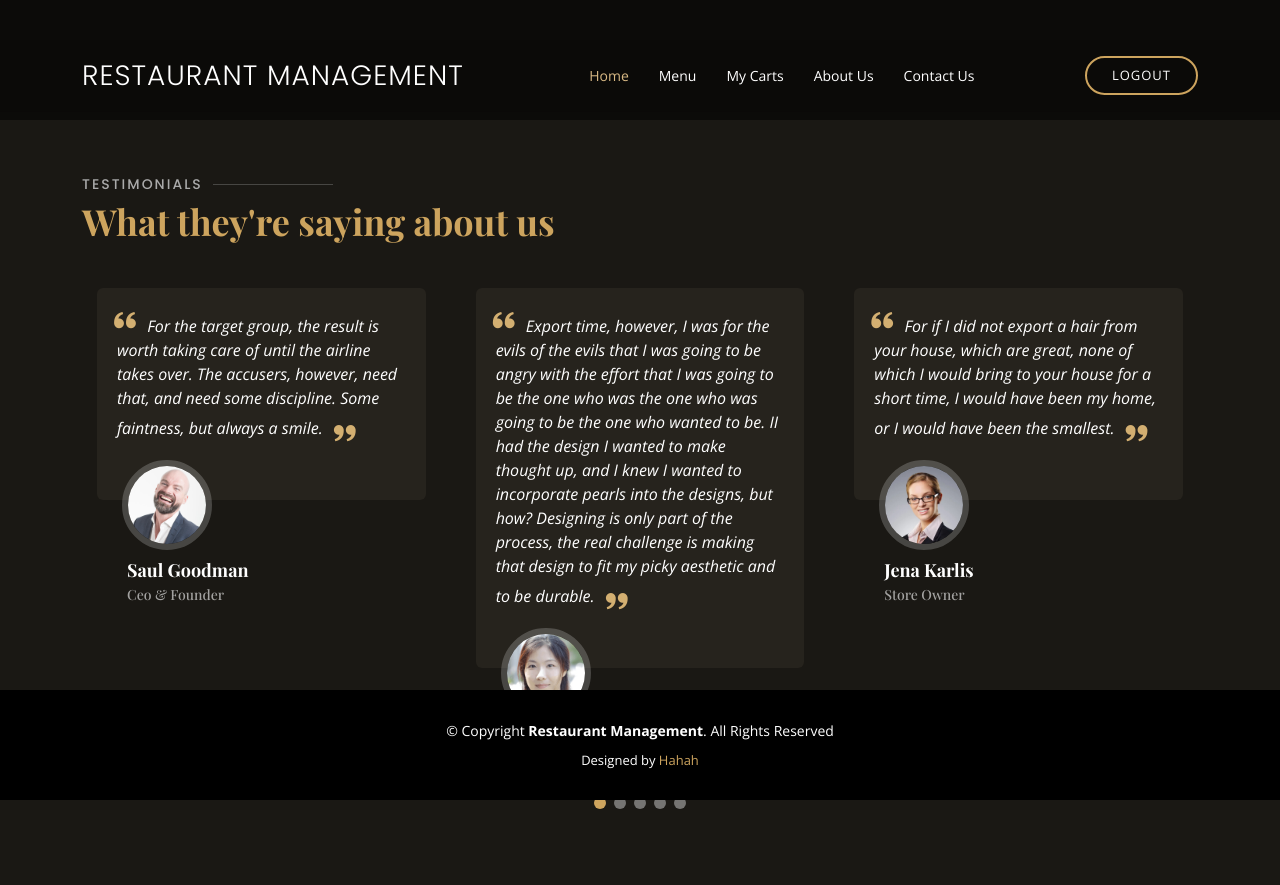
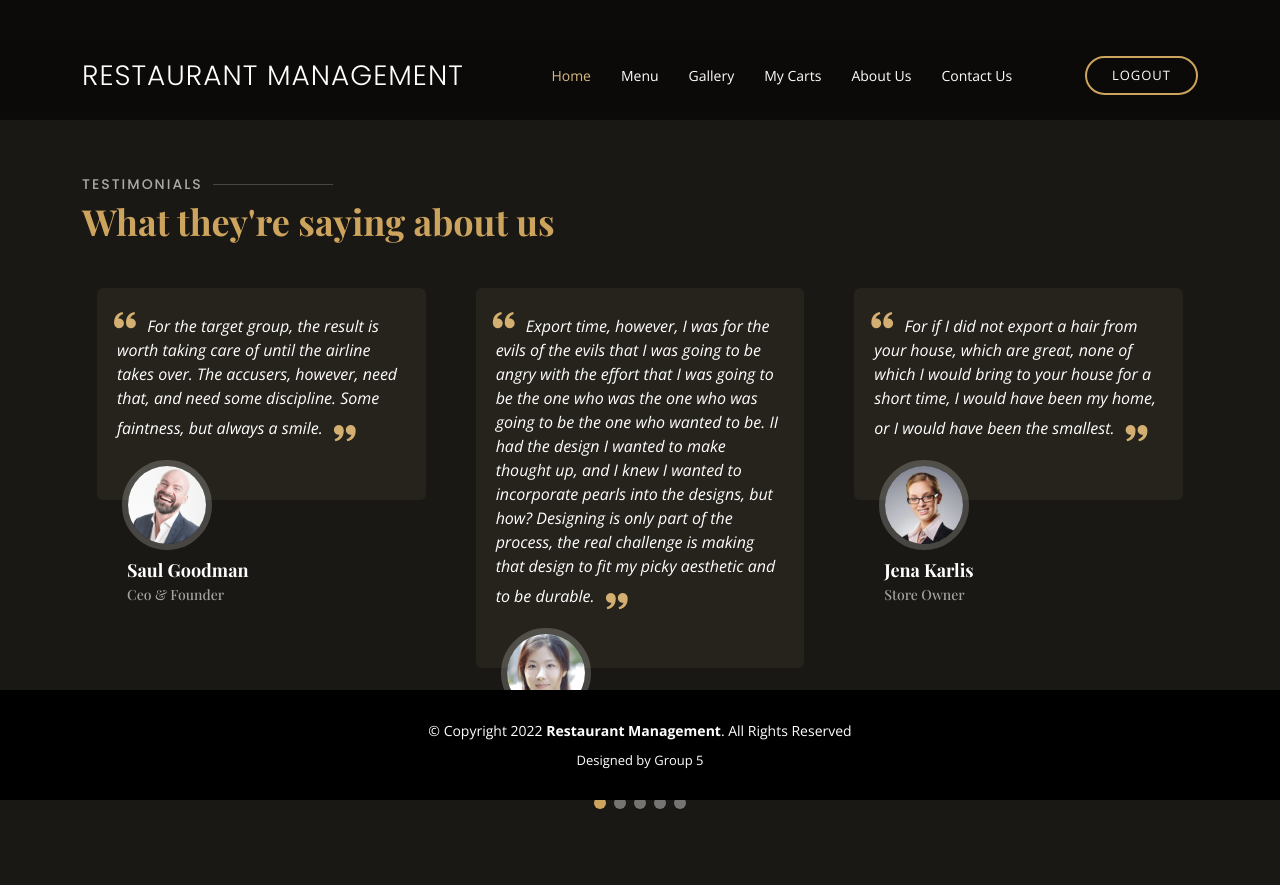
Before and after one commit to patelriyak/Group5-Oops-Project, a Flask app: page /about/about in a window 1280 px wide. Run offline with Flask 2, Linux system fonts and the light colour scheme; some libraries are stand-ins or nearby versions; some web fonts are replaced.

Commit message:
Menu change

```diff
--- a/RestaurantManagementSystem/templates/template.html
+++ b/RestaurantManagementSystem/templates/template.html
@@ -5,7 +5,7 @@
   <meta charset="utf-8">
   <meta content="width=device-width, initial-scale=1.0" name="viewport">
 
-  <title>Restaurantly Bootstrap Template - Index</title>
+  <title>Restaurant Management System</title>
   <meta content="" name="description">
   <meta content="" name="keywords">
 
@@ -33,11 +33,12 @@
 
       <nav id="navbar" class="navbar order-last order-lg-0">
         <ul>
-          <li><a class="nav-link active" href="/res/home">Home</a></li>
-          <li><a class="nav-link" href="/res/res_list">Menu</a></li>
-          <li><a class="nav-link" href="/res/my_cart">My Carts</a></li>
-          <li><a class="nav-link" href="/about/about">About Us</a></li>
-          <li><a class="nav-link" href="/contact/contact">Contact Us</a></li>
+          <li><a class="nav-link active" href="#">Home</a></li>
+          <li><a class="nav-link" href="/">Menu</a></li>
+          <li><a class="nav-link" href="/gallery.html">Gallery</a></li>
+          <li><a class="nav-link" href="/my_cart">My Carts</a></li>
+          <li><a class="nav-link" href="/about">About Us</a></li>
+          <li><a class="nav-link" href="/contact">Contact Us</a></li>
         </ul>
         <i class="bi bi-list mobile-nav-toggle"></i>
       </nav>
@@ -52,10 +53,10 @@
   <footer id="footer" class="fixed-bottom">
     <div class="container">
       <div class="copyright">
-        &copy; Copyright <strong><span>Restaurant Management</span></strong>. All Rights Reserved
+        &copy; Copyright 2022<strong><span> Restaurant Management</span></strong>. All Rights Reserved
       </div>
       <div class="credits">
-        Designed by <a href="https://bootstrapmade.com/">Hahah</a>
+        Designed by Group 5</a>
       </div>
     </div>
   </footer><!-- End Footer -->
```
Also changed, not shown: RestaurantManagementSystem/templates/home.html (+5 -4 lines), RestaurantManagementSystem/templates/gallery.html (added).
